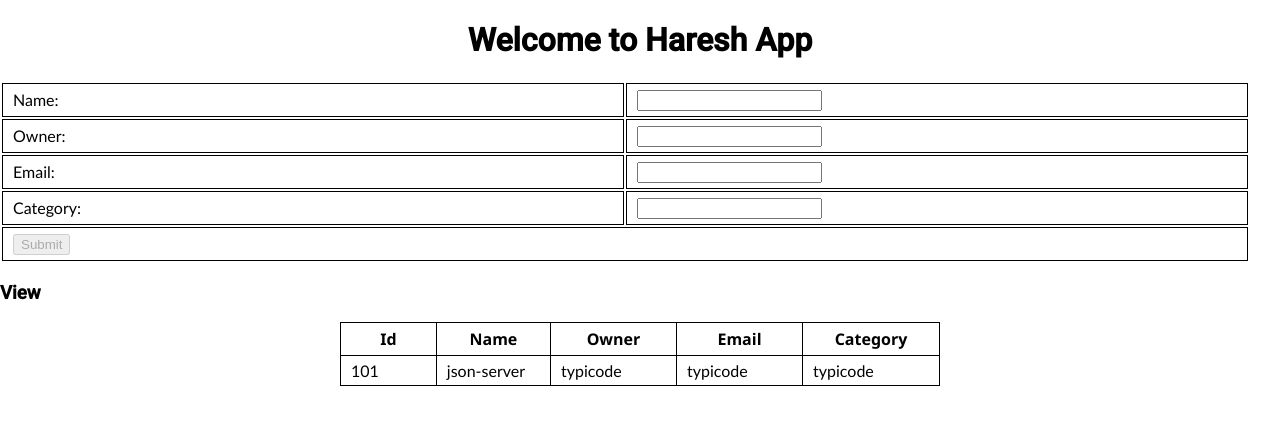
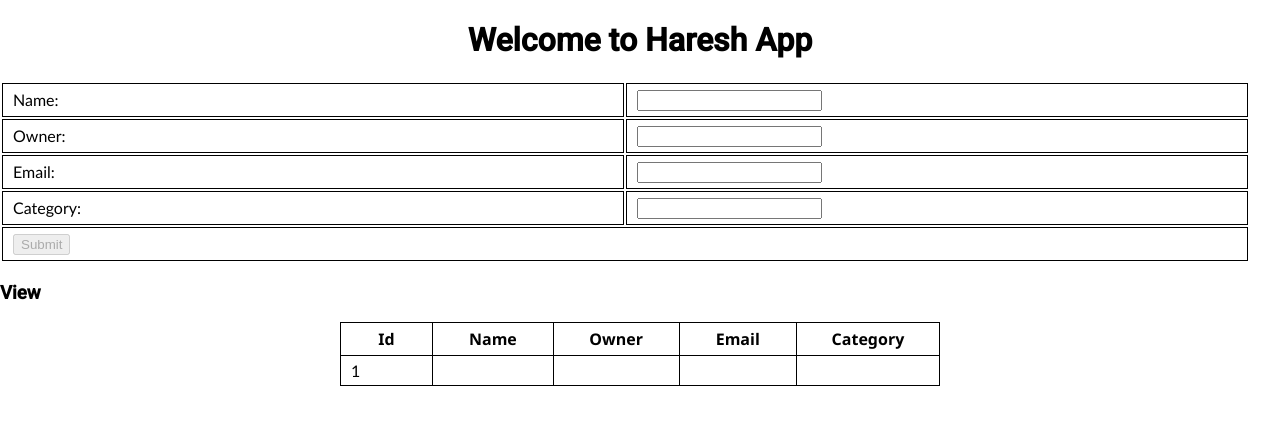
Before and after one commit to Haresh-thumar/observables-with-inMemoryWebApi, an Angular app: page / in a window 1280 px wide. Shown: the top 424 px of the page. Built offline with nearby package versions, Linux system fonts and the light colour scheme; data requests are answered from the project's data file; what angular-in-memory-web-api would draw is missing.

Commit message:
change post method & interface to class

```diff
--- a/db.json
+++ b/db.json
@@ -1,13 +1,12 @@
 {
   "posts": [
     {
-      "id": 101,
-      "name": "json-server",
-      "owner": "typicode",
-      "category": "typicode",
-      "country": "typicode",
-      "email": "typicode",
-      "mobile": "typicode"
+      "id": 1,
+      "title": "json-server",
+      "author": "typicode"
     }
+  ],
+  "Book": [
+
   ]
 }
```
Also changed, not shown: src/app/book.service.ts (+12 -8 lines).
